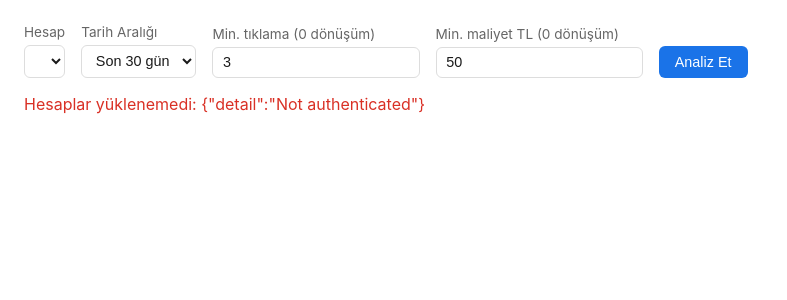
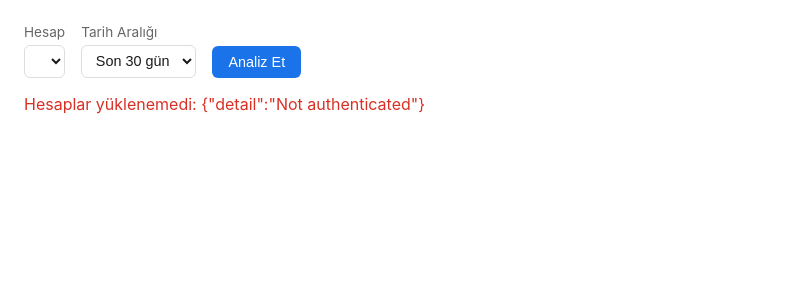
Before and after one commit to neomarcrm-maker/google-ads-negatif-kelime, a FastAPI app: template app/templates/index.html in a window 1280 px wide. Shown: the part 68-368 px from the top of the page, without its empty margins (0-787 px from the left). Run offline with FastAPI, Linux system fonts and the light colour scheme; the template is opened without the code that fills it, so the values that code supplies are empty.

Commit message:
Maliyet/performans kriterini kaldir, sadece alaka bazli kelime tespiti birak

```diff
--- a/app/main.py
+++ b/app/main.py
@@ -9,7 +9,7 @@ from fastapi.responses import HTMLResponse
 from pydantic import BaseModel
 
 from app.ads_client import list_accounts, fetch_search_terms
-from app.negative_rules import find_candidates, DEFAULT_MIN_CLICKS_ZERO_CONV, DEFAULT_MIN_COST_ZERO_CONV
+from app.negative_rules import find_candidates
 from app.mutate import add_negative_keywords
 
 app = FastAPI(title="Google Ads Negatif Kelime Bulucu")
@@ -36,8 +36,6 @@ def require_auth(credentials: HTTPBasicCredentials = Depends(security)):
 class AnalyzeRequest(BaseModel):
     customer_id: str
     date_range: str = "LAST_30_DAYS"
-    min_clicks_zero_conv: int = DEFAULT_MIN_CLICKS_ZERO_CONV
-    min_cost_zero_conv: float = DEFAULT_MIN_COST_ZERO_CONV
 
 
 class NegativeTerm(BaseModel):
@@ -71,11 +69,7 @@ def api_analyze(body: AnalyzeRequest, _auth: bool = Depends(require_auth)):
     except Exception as exc:  # noqa: BLE001
         raise HTTPException(500, str(exc)) from exc
 
-    candidates = find_candidates(
-        search_terms,
-        min_clicks_zero_conv=body.min_clicks_zero_conv,
-        min_cost_zero_conv=body.min_cost_zero_conv,
-    )
+    candidates = find_candidates(search_terms)
     return {"total_terms": len(search_terms), "candidates": candidates}
 
 
--- a/app/negative_rules.py
+++ b/app/negative_rules.py
@@ -1,5 +1,6 @@
 # Kural tabanlı negatif anahtar kelime aday tespiti.
-# Eşikler ve junk kelime listesi burada kolayca düzenlenebilir.
+# Sadece anlam/alaka bazlı tespit yapılır (performans/maliyet kriteri yok).
+# Junk kelime listesi ve işletme profili burada kolayca düzenlenebilir.
 
 from app.business_profile import (
     COMPETITOR_NAMES,
@@ -17,15 +18,8 @@ JUNK_TERMS = {
     "ikinci el", "sahibinden",
 }
 
-DEFAULT_MIN_CLICKS_ZERO_CONV = 3
-DEFAULT_MIN_COST_ZERO_CONV = 50.0  # TL
 
-
-def find_candidates(
-    search_terms: list[dict],
-    min_clicks_zero_conv: int = DEFAULT_MIN_CLICKS_ZERO_CONV,
-    min_cost_zero_conv: float = DEFAULT_MIN_COST_ZERO_CONV,
-) -> list[dict]:
+def find_candidates(search_terms: list[dict]) -> list[dict]:
     candidates = []
     for row in search_terms:
         term_lower = row["search_term"].lower()
@@ -34,16 +28,6 @@ def find_candidates(
             continue  # rakip marka araması - marka karşılaştırma trafiği, pozitif kabul edilir
 
         reasons = []
-
-        if row["conversions"] == 0 and row["clicks"] >= min_clicks_zero_conv:
-            reasons.append(
-                f"{row['clicks']} tıklama, 0 dönüşüm (eşik: {min_clicks_zero_conv})"
-            )
-
-        if row["conversions"] == 0 and row["cost"] >= min_cost_zero_conv:
-            reasons.append(
-                f"{row['cost']:.2f} TL harcama, 0 dönüşüm (eşik: {min_cost_zero_conv} TL)"
-            )
 
         matched_junk = [j for j in JUNK_TERMS if j in term_lower]
         if matched_junk:
--- a/app/templates/index.html
+++ b/app/templates/index.html
@@ -26,16 +26,6 @@
           <option value="THIS_MONTH">Bu ay</option>
           <option value="LAST_MONTH">Geçen ay</option>
         </select>
-      </div>
-
-      <div class="field">
-        <label for="min-clicks">Min. tıklama (0 dönüşüm)</label>
-        <input type="number" id="min-clicks" value="3" min="1" />
-      </div>
-
-      <div class="field">
-        <label for="min-cost">Min. maliyet TL (0 dönüşüm)</label>
-        <input type="number" id="min-cost" value="50" min="0" />
       </div>
 
       <button id="analyze-btn">Analiz Et</button>
--- a/static/app.js
+++ b/static/app.js
@@ -1,7 +1,5 @@
 const accountSelect = document.getElementById("account");
 const dateRangeSelect = document.getElementById("date-range");
-const minClicksInput = document.getElementById("min-clicks");
-const minCostInput = document.getElementById("min-cost");
 const analyzeBtn = document.getElementById("analyze-btn");
 const applyBtn = document.getElementById("apply-btn");
 const statusEl = document.getElementById("status");
@@ -84,8 +82,6 @@ analyzeBtn.addEventListener("click", async () => {
       body: JSON.stringify({
         customer_id: customerId,
         date_range: dateRangeSelect.value,
-        min_clicks_zero_conv: Number(minClicksInput.value),
-        min_cost_zero_conv: Number(minCostInput.value),
       }),
     });
     if (!res.ok) throw new Error(await res.text());
```
